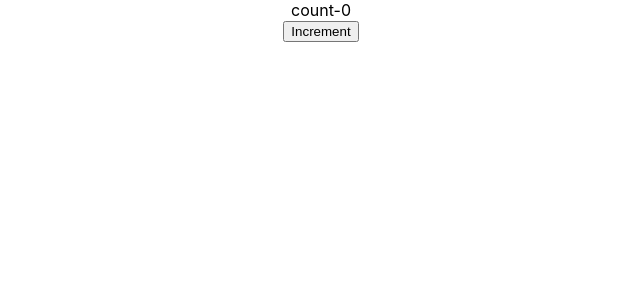
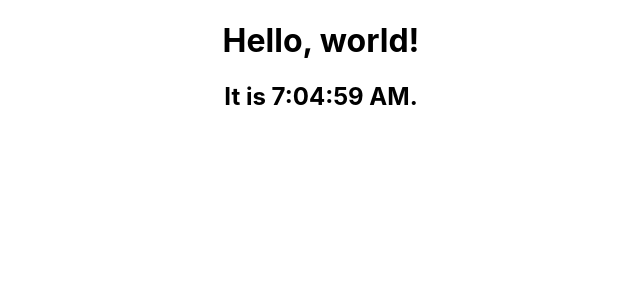
Before and after one commit to PriyankaJHiremath/project-react, a React (Create React App) app: page / in a window 1280 px wide. Shown: the top 300 px of the page, without its empty margins (319-959 px from the left). Built offline with nearby package versions, Linux system fonts and the light colour scheme.

Commit message:
lifeCycle

```diff
--- a/src/App.js
+++ b/src/App.js
@@ -5,12 +5,14 @@
 import Hello from './component/Hello';
 import Message from './component/Message';
 import Count from './component/Count';
+import Clock from './component/Clock';
 
 function App() {
   return (
     <div className="App">
-    <Count/>
-   {/* <Message/>
+    <Clock/>
+     {/*<Count/>
+   <Message/>
      <Greet name="bruce" heroName="Batman">
      <button>Enter</button>
      </Greet>
--- /dev/null
+++ b/src/component/Clock.js
@@ -0,0 +1,36 @@
+import React,{Component} from 'react'
+
+class Clock extends Component {
+    constructor(props) {
+      super(props);
+      this.state = {date: new Date()};
+    }
+
+    componentDidMount() {
+      this.timerID = setInterval(
+        () => this.tick(),
+        1000
+      );
+    }
+
+    componentWillUnmount() {
+      clearInterval(this.timerID);
+    }
+
+    tick() {
+      this.setState({
+        date: new Date()
+      });
+    }
+
+    render() {
+      return (
+        <div>
+          <h1>Hello, world!</h1>
+          <h2>It is {this.state.date.toLocaleTimeString()}.</h2>
+        </div>
+      );
+    }
+  }
+
+export default Clock
```
